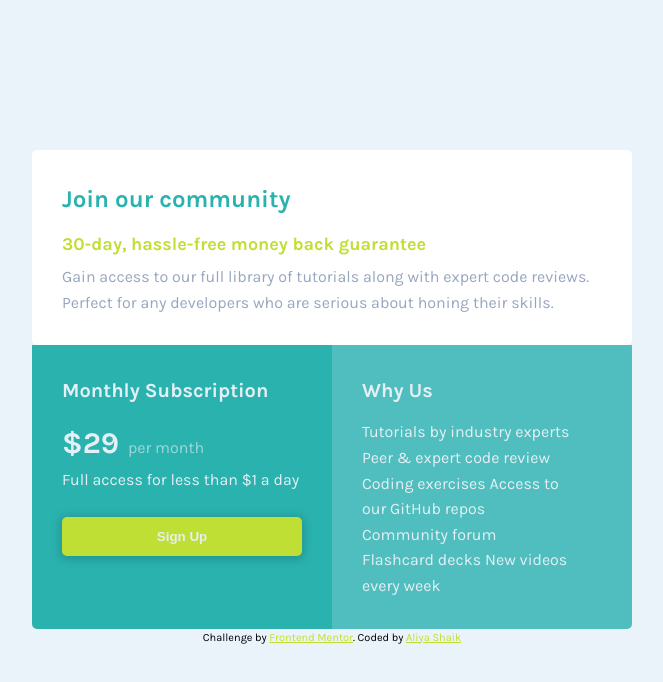
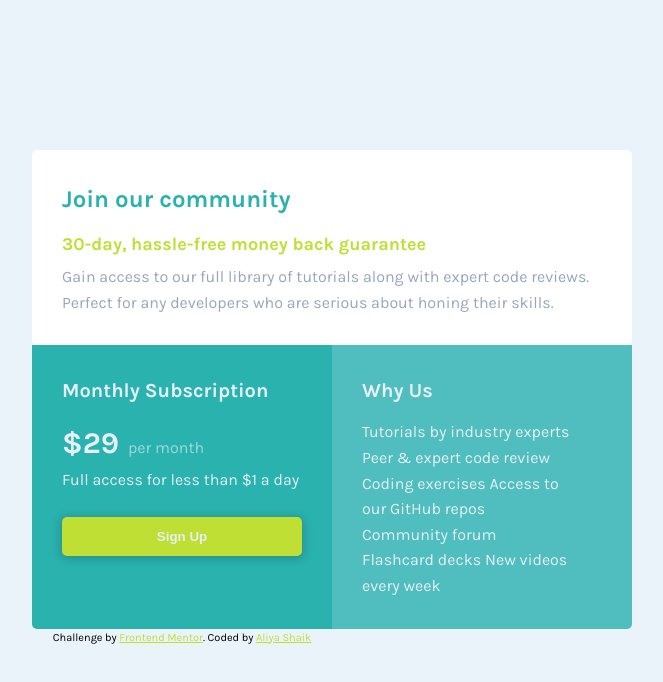
Before and after one commit to SkAliya/8-Single-price-grid-component, a website: page index.html in a window 1280 px wide. Shown: the whole page, without its empty margins (308-971 px from the left). Drawn offline with nearby package versions, Linux system fonts and the light colour scheme; files that its build step writes are made by us from their sources.

Commit message:
Update base.scss

```diff
--- a/sass/base.scss
+++ b/sass/base.scss
@@ -59,9 +59,7 @@ body {
 }
 
 /* footer styling */
-footer {
-  grid-area: 4/1/5/-1;
-}
+
 .attribution {
   font-size: 11px;
   text-align: center;
```
